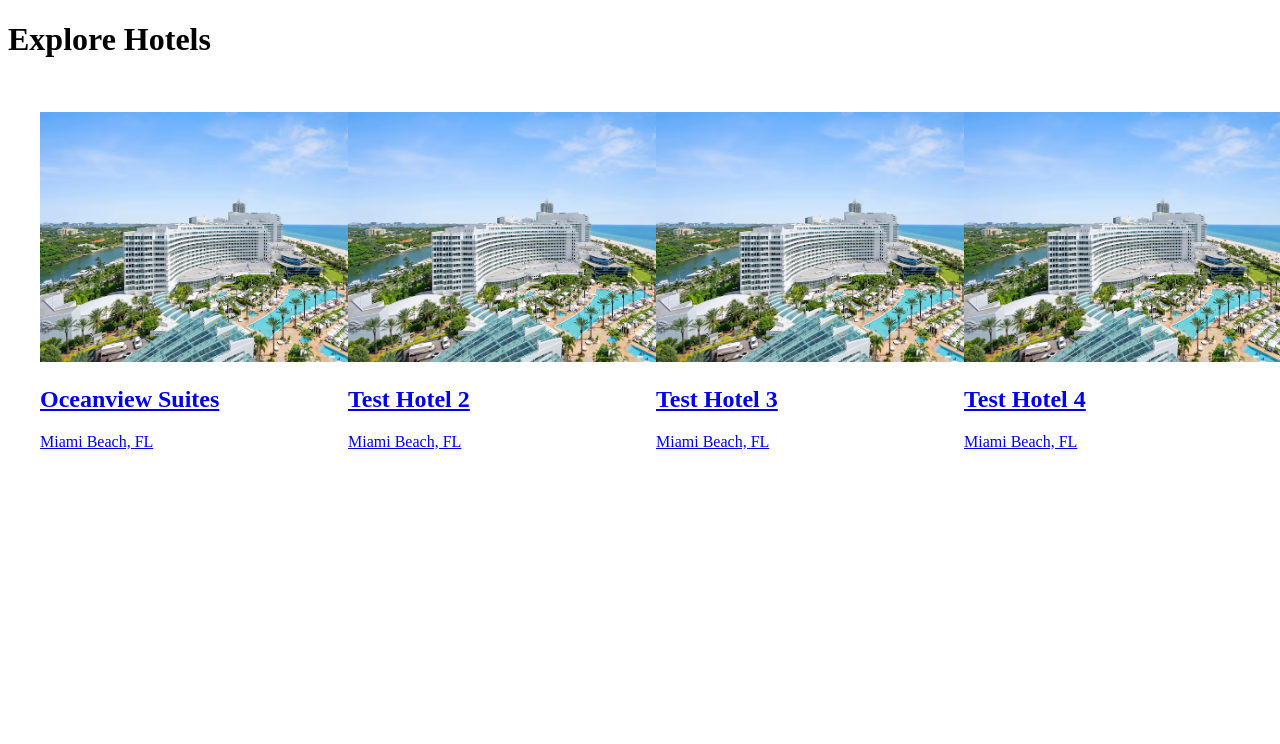
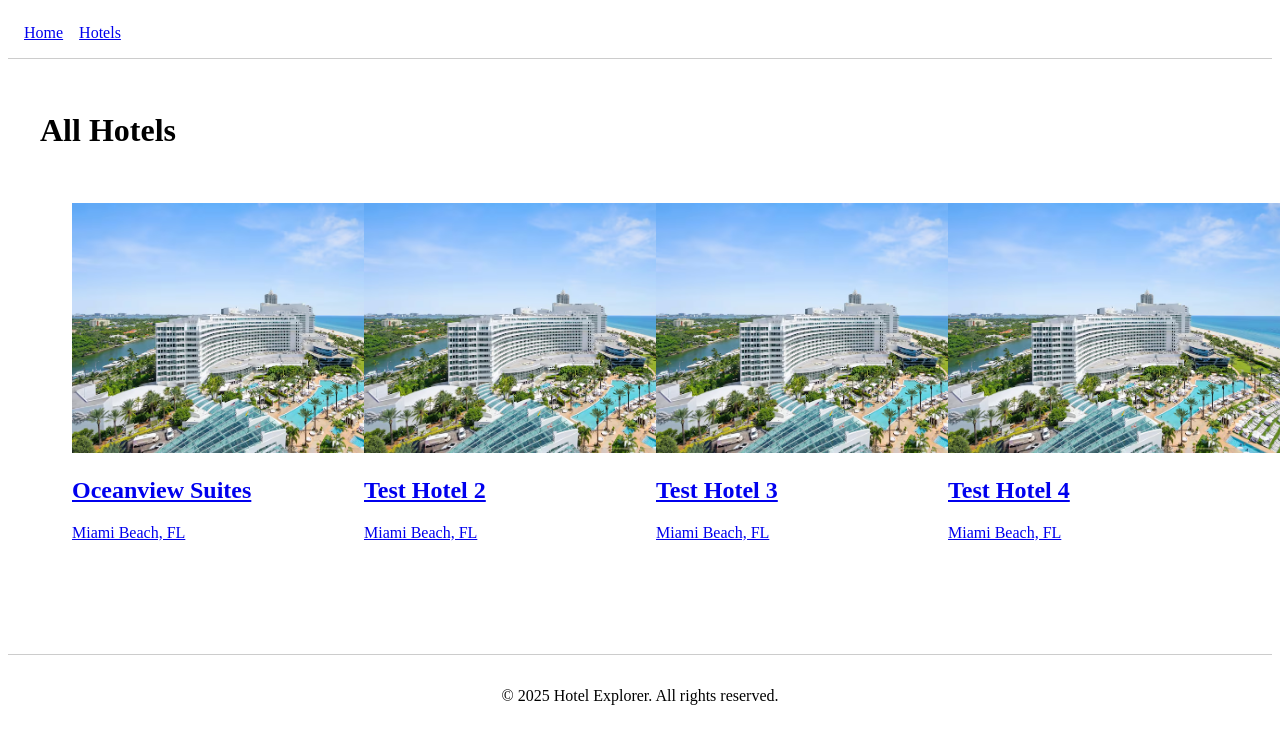
Before and after one commit to mnvargas312/hotel-explorer, a Next.js app in the folder hotel-explorer/: page /hotels in a window 1280 px wide. Shown: the top 744 px of the page. Built offline with nearby package versions, Linux system fonts and the light colour scheme.

Commit message:
feat: update all page files to work with new components

```diff
--- a/hotel-explorer/app/hotels/page.jsx
+++ b/hotel-explorer/app/hotels/page.jsx
@@ -1,12 +1,13 @@
 //import Link from 'next/link';
 import hotels from '../../data/hotels.json';
 import HotelList from '../../components/HotelList';
+import Layout from '../../components/Layout';
 
 export default function HotelsPage(){
   return (
-    <div className="container mx-auto p-6">
-      <h1 className="text-3xl font-bold mb-4">Explore Hotels</h1>
+    <Layout>
+      <h1>All Hotels</h1>
       <HotelList hotels={hotels} />
-    </div>
+    </Layout>
   );
 }
```
Also changed, not shown: hotel-explorer/app/hotels/[slug]/page.jsx (+10 -3 lines), hotel-explorer/app/page.jsx (added, +12 -0 lines).
